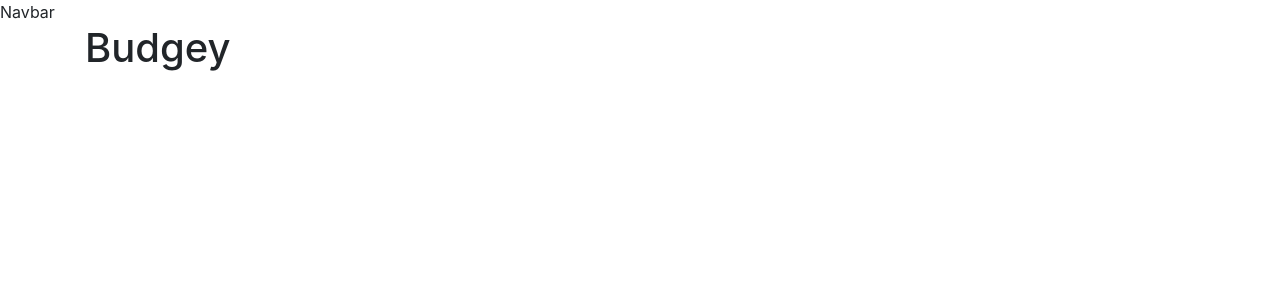
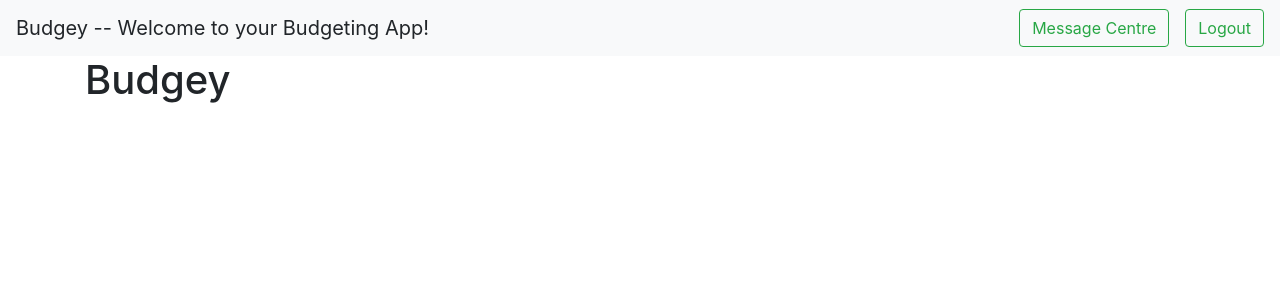
Before and after one commit to emmarskillings/Budgey, a React (Create React App) app in the folder client/: page / in a window 1280 px wide. Shown: the top 300 px of the page. Built offline with nearby package versions, Linux system fonts and the light colour scheme.

Commit message:
Add Bootstrap navigation bar

```diff
--- a/client/src/components/Navbar.js
+++ b/client/src/components/Navbar.js
@@ -3,7 +3,13 @@ import React from 'react';
 class Navbar extends React.Component {
   render() {
     return (
-      <div>Navbar</div>
+      <nav class="navbar navbar-light bg-light justify-content-between">
+        <a class="navbar-brand">Budgey -- Welcome to your Budgeting App!</a>
+        <form class="form-inline">
+          <button class="btn btn-outline-success my-2 mr-3 my-sm-0" type="submit">Message Centre</button>
+          <button class="btn btn-outline-success my-2 my-sm-0" type="submit">Logout</button>
+        </form>
+      </nav>
     )
   }
 }
```
